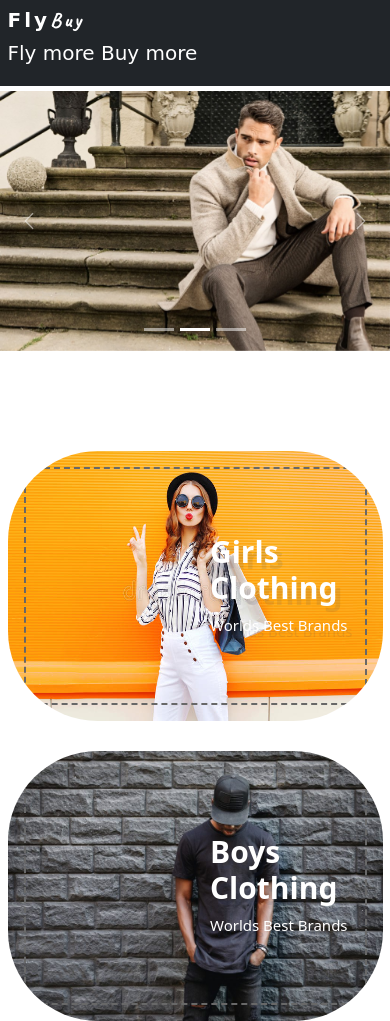
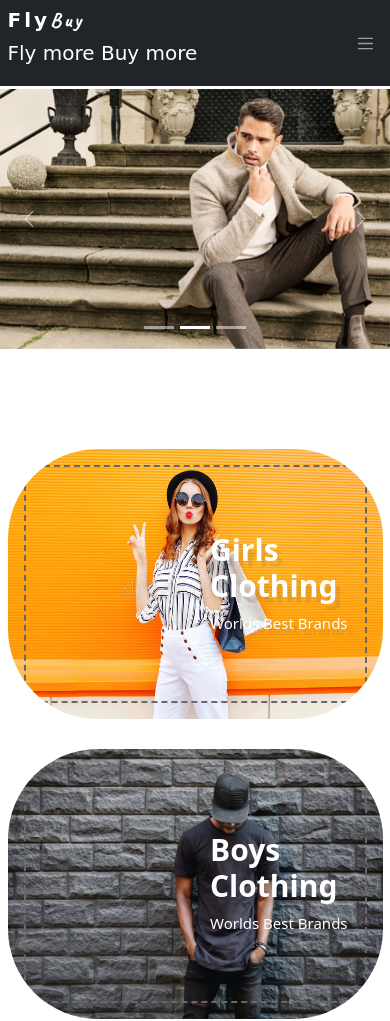
Before and after one commit to Swapnonil-Rishi/Flybuy_Fly-more-buy-more, a plain HTML site: page index.html in a window 390 px wide. Shown: the top 1021 px of the page. Drawn offline with nearby package versions, Linux system fonts and the light colour scheme; a web font is replaced by a local one.

Commit message:
changes_final

```diff
--- a/CSS_FOLDER/megamen.css
+++ b/CSS_FOLDER/megamen.css
@@ -23,7 +23,7 @@
 }
 body{
     overflow-x: hidden;
-
+    padding-top:84px;
 }
 .navbar .left1{
     cursor: pointer;
--- a/index.html
+++ b/index.html
@@ -49,7 +49,7 @@
 
 <body class="pt-70px" data-bs-spy="scroll" data-bs-target=".navbar">
   <section id="header" class="jumbotron">
-    <nav class="navbar navbar-expand-lg navbar-dark bg-dark">
+    <nav class="navbar navbar-expand-lg fixed-top navbar-dark bg-dark">
       <div class="container">
         <a class="navbar-brand">
           <div class="left1">
@@ -57,11 +57,11 @@
             <p>Fly more Buy more</p>
           </div>
         </a>
-        <div class="collapse navbar-collapse" id="navbarSupportedContent">
         <button class="navbar-toggler" type="button" data-bs-toggle="collapse" data-bs-target="#navbarSupportedContent"
           aria-controls="navbarSupportedContent" aria-expanded="false" aria-label="Toggle navigation">
-          <i class="fas fa-bars"></i>
+          <span class="navbar-toggler-icon"></span>
         </button>
+        <div class="collapse navbar-collapse" id="navbarSupportedContent">
           <ul class="navbar-nav me-auto mb-2 mx-auto mb-lg-0">
             <li class="nav-item">
               <a class="nav-link active " aria-current="page" href="#">Home</a>
```
Also changed, not shown: login.html (+1 -1 lines). Lines whose indentation alone changed are shown as unchanged.
